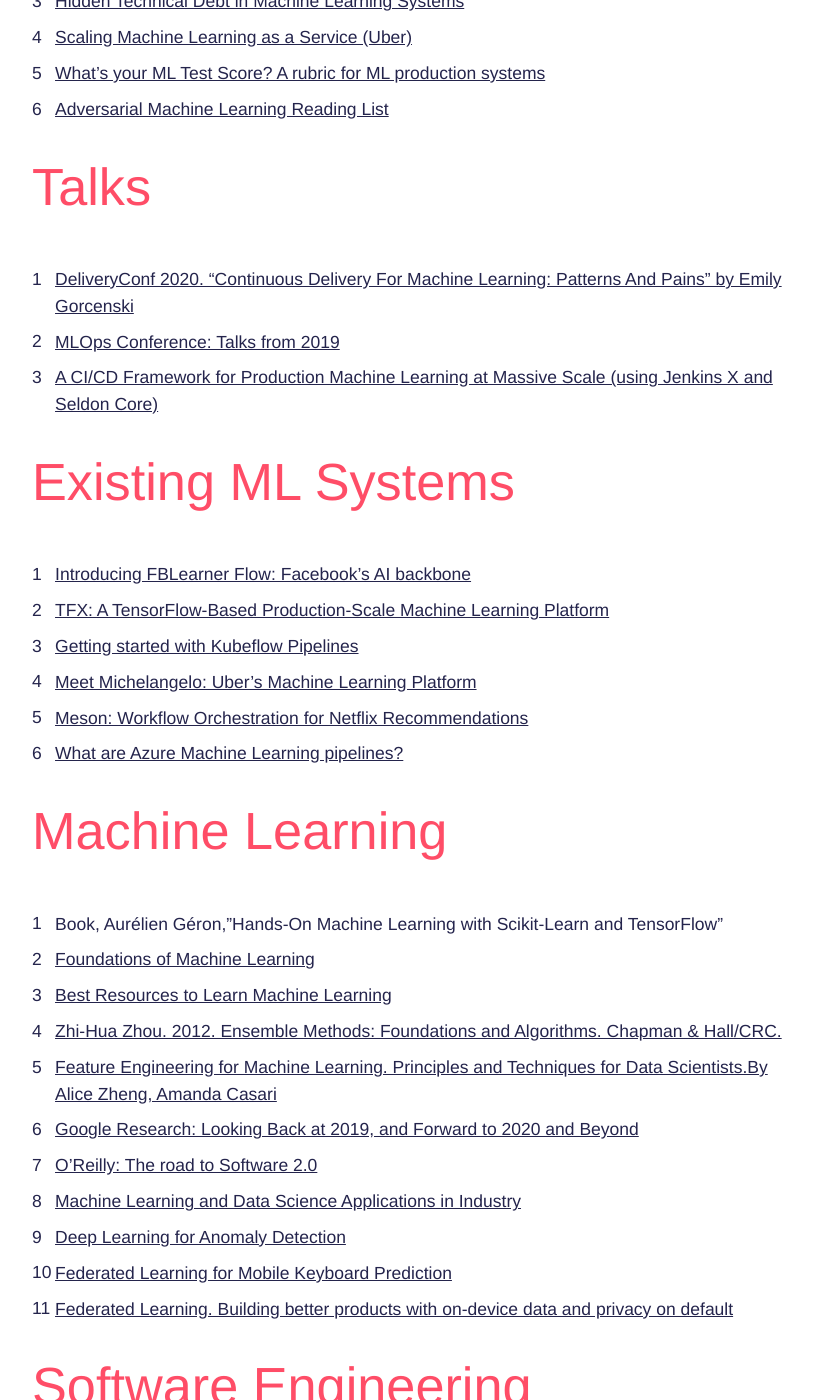
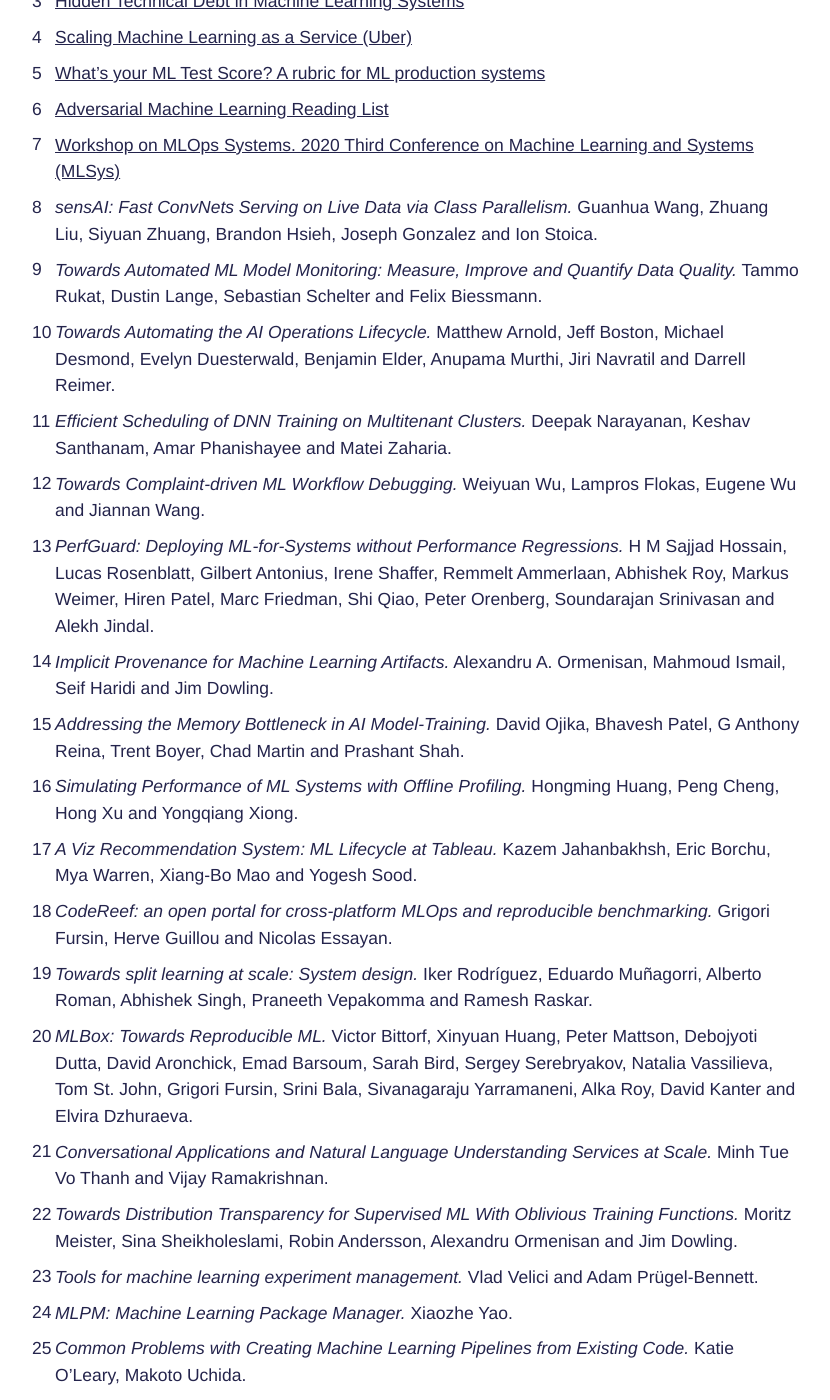
Before and after one commit to innoq/ml-ops.org, a Jekyll site: the page built from content/references.md, in a window 1280 px wide and 1400 px high, scrolled down 2687 px. Shown: the whole window, without its empty margins (224-1054 px from the left). Built offline with Jekyll 4.4.1, drawn with Linux system fonts in a browser that asks for light colours; some web fonts are replaced.

Commit message:
adding references

```diff
--- a/content/references.md
+++ b/content/references.md
@@ -66,6 +66,26 @@
 4. [Scaling Machine Learning as a Service (Uber)](http://proceedings.mlr.press/v67/li17a/li17a.pdf)
 5. [What’s your ML Test Score? A rubric for ML production systems](https://storage.googleapis.com/pub-tools-public-publication-data/pdf/45742.pdf)
 6. [Adversarial Machine Learning Reading List](https://nicholas.carlini.com/writing/2018/adversarial-machine-learning-reading-list.html)
+7. [Workshop on MLOps Systems. 2020 Third Conference on Machine Learning and Systems (MLSys)](https://mlops-systems.github.io/)
+7. *sensAI: Fast ConvNets Serving on Live Data via Class Parallelism.* Guanhua Wang, Zhuang Liu, Siyuan Zhuang, Brandon Hsieh, Joseph Gonzalez and Ion Stoica.
+7. *Towards Automated ML Model Monitoring: Measure, Improve and Quantify Data Quality.* Tammo Rukat, Dustin Lange, Sebastian Schelter and Felix Biessmann.
+7. *Towards Automating the AI Operations Lifecycle.* Matthew Arnold, Jeff Boston, Michael Desmond, Evelyn Duesterwald, Benjamin Elder, Anupama Murthi, Jiri Navratil and Darrell Reimer.
+7. *Efficient Scheduling of DNN Training on Multitenant Clusters.* Deepak Narayanan, Keshav Santhanam, Amar Phanishayee and Matei Zaharia.
+7. *Towards Complaint-driven ML Workflow Debugging.* Weiyuan Wu, Lampros Flokas, Eugene Wu and Jiannan Wang.
+7. *PerfGuard: Deploying ML-for-Systems without Performance Regressions.* H M Sajjad Hossain, Lucas Rosenblatt, Gilbert Antonius, Irene Shaffer, Remmelt Ammerlaan, Abhishek Roy, Markus Weimer, Hiren Patel, Marc Friedman, Shi Qiao, Peter Orenberg, Soundarajan Srinivasan and Alekh Jindal.
+7. *Implicit Provenance for Machine Learning Artifacts.* Alexandru A. Ormenisan, Mahmoud Ismail, Seif Haridi and Jim Dowling.
+7. *Addressing the Memory Bottleneck in AI Model-Training.* David Ojika, Bhavesh Patel, G Anthony Reina, Trent Boyer, Chad Martin and Prashant Shah.
+7. *Simulating Performance of ML Systems with Offline Profiling.* Hongming Huang, Peng Cheng, Hong Xu and Yongqiang Xiong.
+7. *A Viz Recommendation System: ML Lifecycle at Tableau.* Kazem Jahanbakhsh, Eric Borchu, Mya Warren, Xiang-Bo Mao and Yogesh Sood.
+7. *CodeReef: an open portal for cross-platform MLOps and reproducible benchmarking.* Grigori Fursin, Herve Guillou and Nicolas Essayan.
+7. *Towards split learning at scale: System design.* Iker Rodríguez, Eduardo Muñagorri, Alberto Roman, Abhishek Singh, Praneeth Vepakomma and Ramesh Raskar.
+7. *MLBox: Towards Reproducible ML.* Victor Bittorf, Xinyuan Huang, Peter Mattson, Debojyoti Dutta, David Aronchick, Emad Barsoum, Sarah Bird, Sergey Serebryakov, Natalia Vassilieva, Tom St. John, Grigori Fursin, Srini Bala, Sivanagaraju Yarramaneni, Alka Roy, David Kanter and Elvira Dzhuraeva.
+7. *Conversational Applications and Natural Language Understanding Services at Scale.* Minh Tue Vo Thanh and Vijay Ramakrishnan.
+7. *Towards Distribution Transparency for Supervised ML With Oblivious Training Functions.* Moritz Meister, Sina Sheikholeslami, Robin Andersson, Alexandru Ormenisan and Jim Dowling.
+7. *Tools for machine learning experiment management.* Vlad Velici and Adam Prügel-Bennett.
+7. *MLPM: Machine Learning Package Manager.* Xiaozhe Yao.
+7. *Common Problems with Creating Machine Learning Pipelines from Existing Code.* Katie O’Leary, Makoto Uchida.
+
 
 # Talks
 1. [DeliveryConf 2020. "Continuous Delivery For Machine Learning: Patterns And Pains" by Emily Gorcenski](https://youtu.be/bFW5mZmj0nQ)
```
